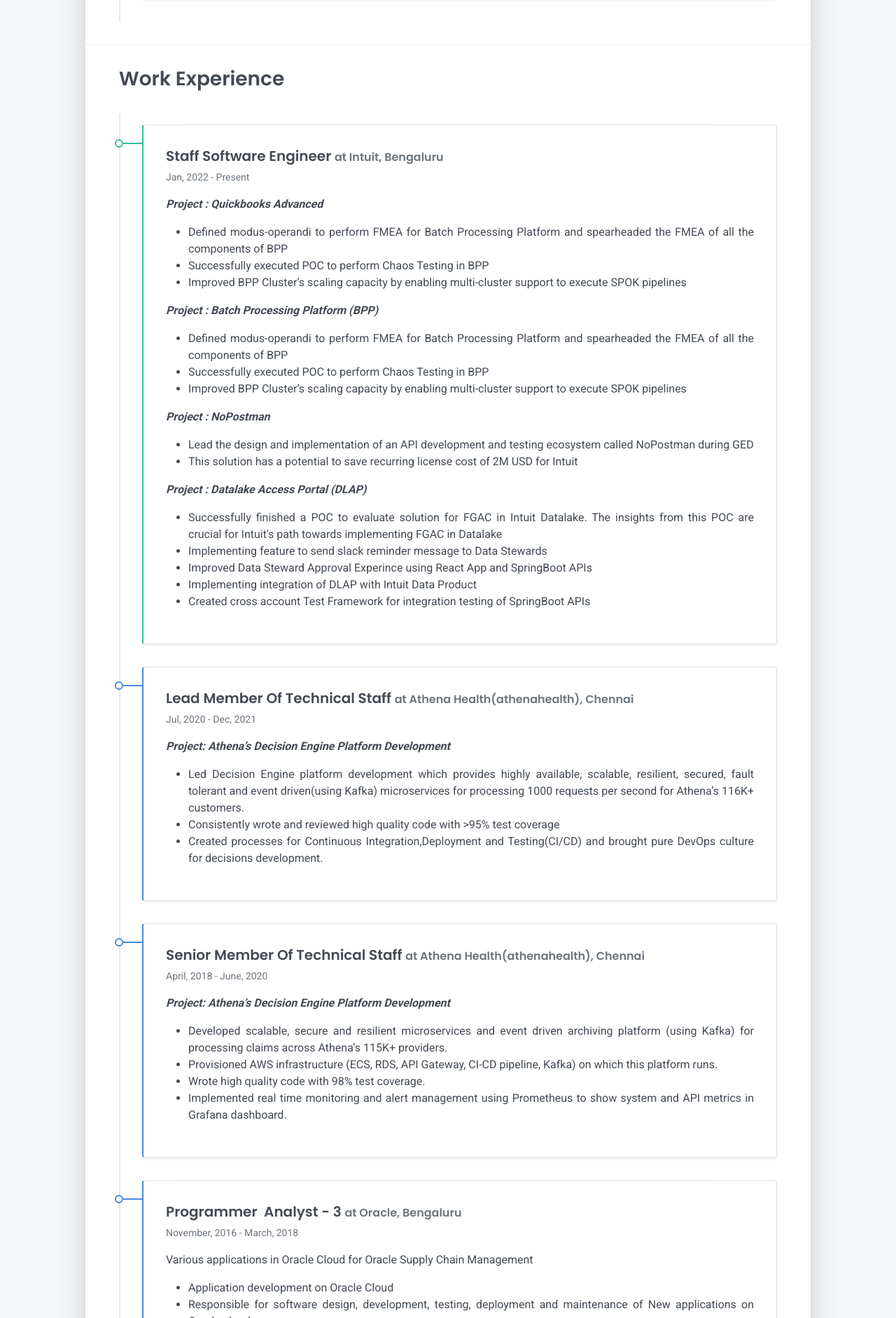
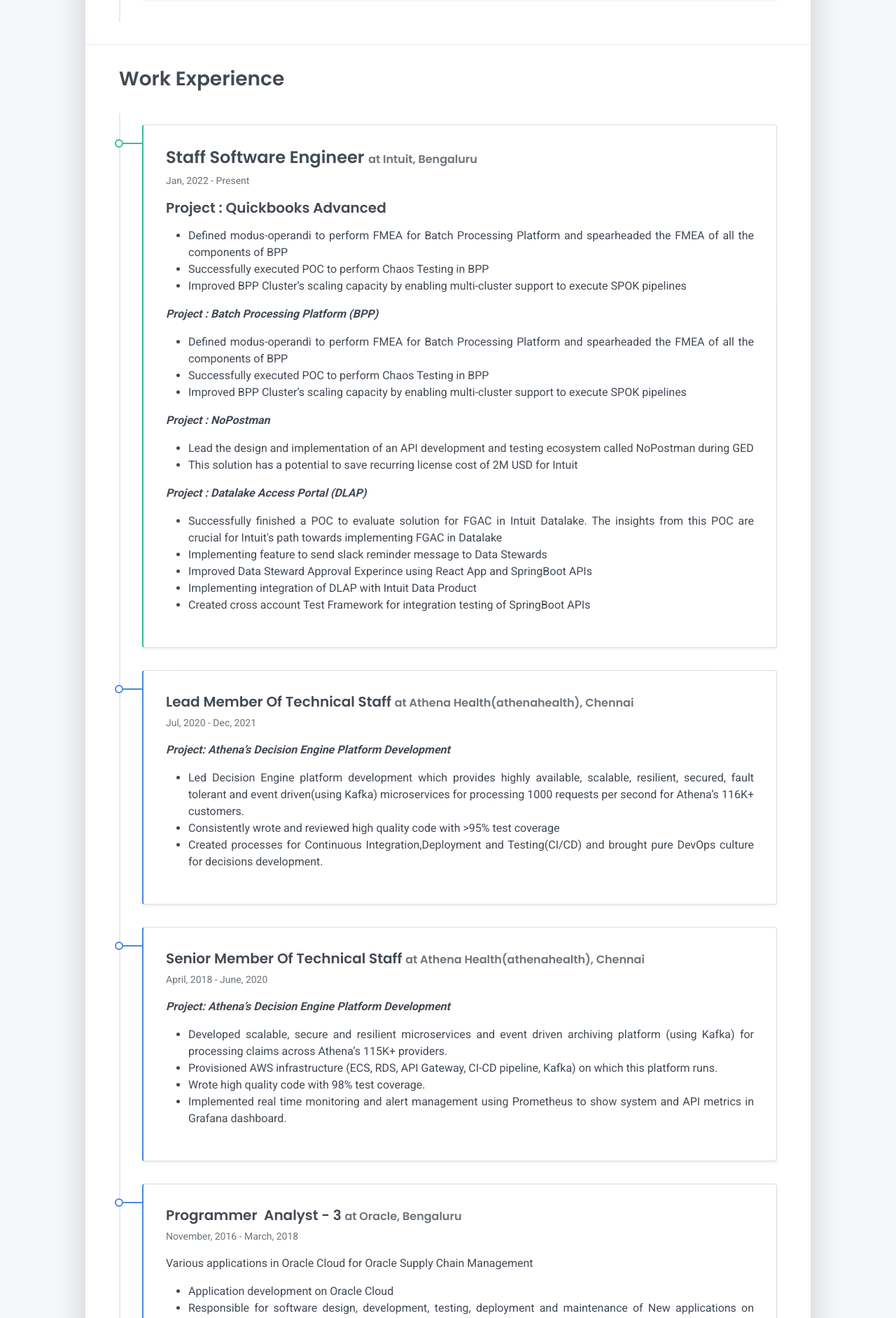
Before and after one commit to anandkshitiz/anandkshitiz.github.io, a Jekyll site: the page built from tabs/about.md, in a window 1280 px wide. Shown: the part 1603-3487 px from the top of the page at 70% size. Built offline with Jekyll 4.4.1, drawn with Linux system fonts in a browser that asks for light colours.

Commit message:
modified skills

```diff
--- a/tabs/about/content/work-experience-section.html
+++ b/tabs/about/content/work-experience-section.html
@@ -2,9 +2,9 @@
 <div class="timeline">
     <div class="timeline-card timeline-card-success card shadow-sm">
         <div class="card-body">
-            <div class="h5 mb-1">Staff Software Engineer <span class="text-muted h6">at Intuit, Bengaluru</span></div>
+            <div class="h4 mb-1">Staff Software Engineer <span class="text-muted h6">at Intuit, Bengaluru</span></div>
             <div class="text-muted text-small mb-2">Jan, 2022 - Present</div>
-            <span style="font-style: italic; font-weight: bold;">Project : Quickbooks Advanced</span>
+            <div class="h5 mb-1">Project : Quickbooks Advanced</div>
             <div>
                 <p style="text-align: justify">
                 <ul style="text-align: justify">
```
